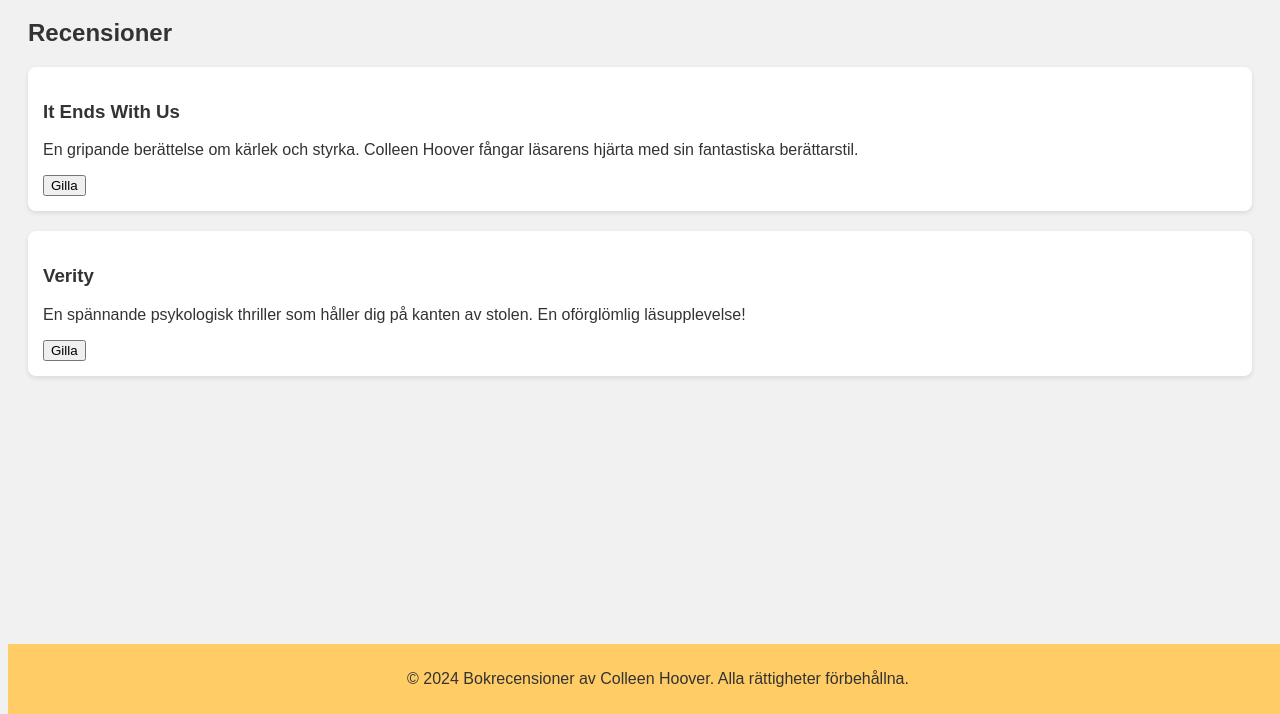
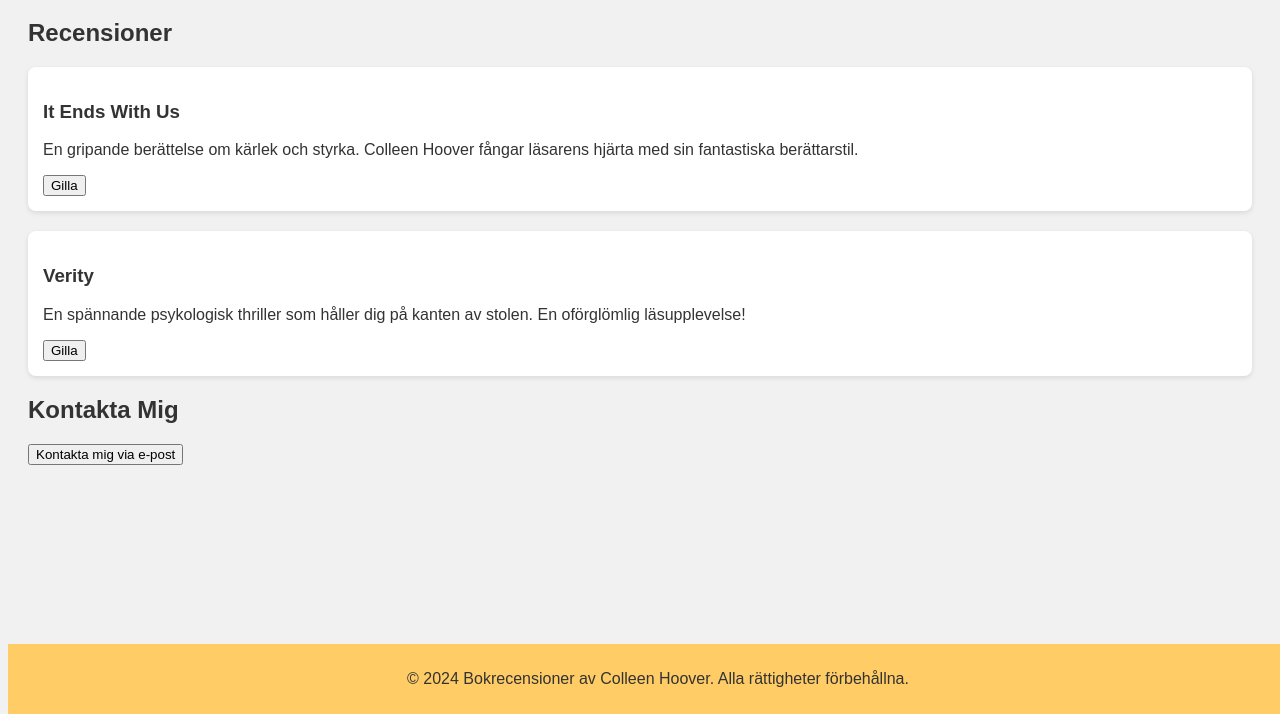
Before and after one commit to emeliethorin/Projekt_2, a plain HTML site: page index.html in a window 1280 px wide. Shown: the part 86-800 px from the top of the page. Drawn offline with Linux system fonts and the light colour scheme.

Commit message:
Update index.html

```diff
--- a/index.html
+++ b/index.html
@@ -39,6 +39,10 @@
             </div>
             <!-- Lägg till fler recensioner här -->
         </section>
+        <section id="contact">
+            <h2>Kontakta Mig</h2>
+            <button onclick="window.location.href='mailto:emeliethorin10@gmail.com';">Kontakta mig via e-post</button>
+        </section>
     </main>
     <footer>
         <p>© 2024 Bokrecensioner av Colleen Hoover. Alla rättigheter förbehållna.</p>
```
Lines whose indentation alone changed are shown as unchanged.
